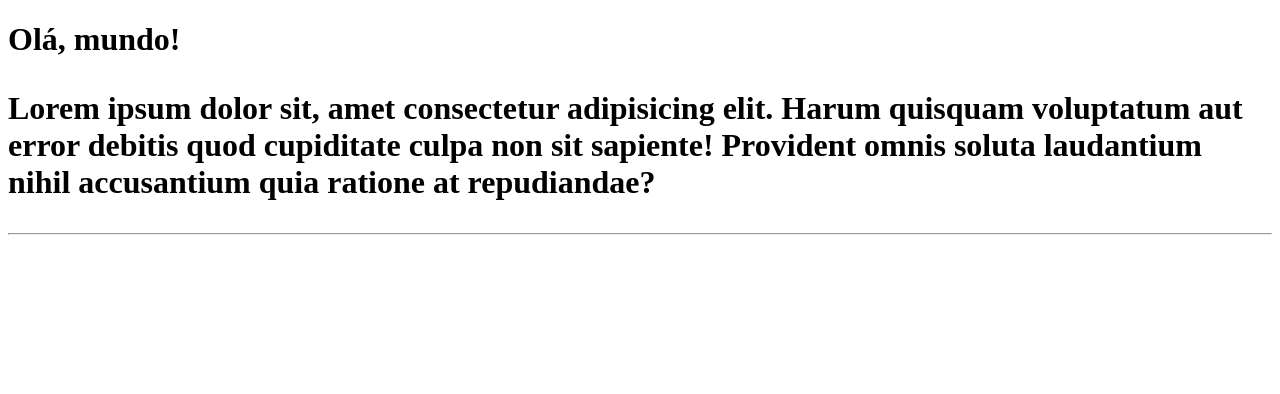
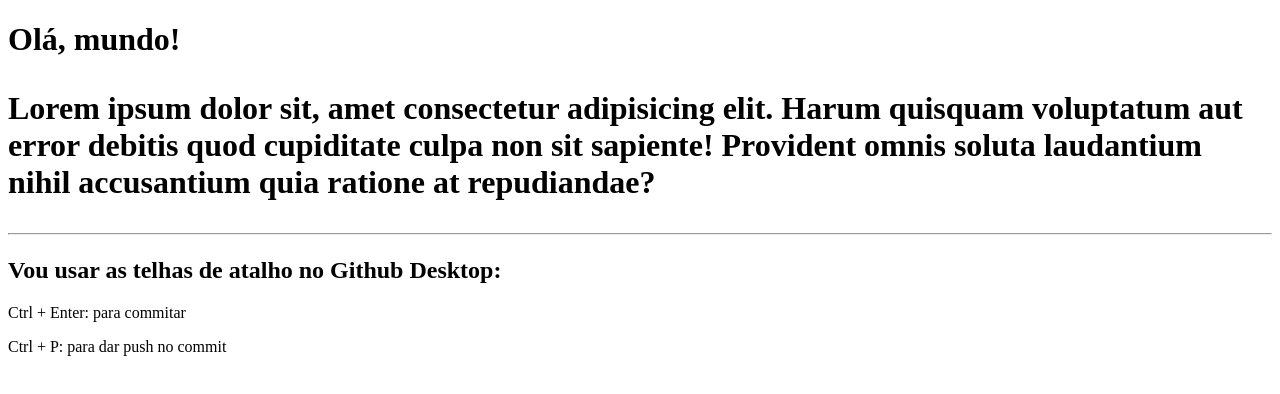
Before and after one commit to juniortex/Ola-Mundo, a plain HTML site: page site-exemplo/index.html in a window 1280 px wide. Drawn offline with Linux system fonts and the light colour scheme.

Commit message:
adicionei um h2 sobre teclas de atalho.

```diff
--- a/site-exemplo/index.html
+++ b/site-exemplo/index.html
@@ -10,6 +10,9 @@
     <h1>Olá, mundo!
         <p>Lorem ipsum dolor sit, amet consectetur adipisicing elit. Harum quisquam voluptatum aut error debitis quod cupiditate culpa non sit sapiente! Provident omnis soluta laudantium nihil accusantium quia ratione at repudiandae?</p>
         <hr>
+        <h2>Vou usar as telhas de atalho no Github Desktop:</h2>
+        <p>Ctrl + Enter: para commitar</p>
+        <p>Ctrl + P: para dar push no commit</p>
     </h1>
 </body>
 </html>
```
